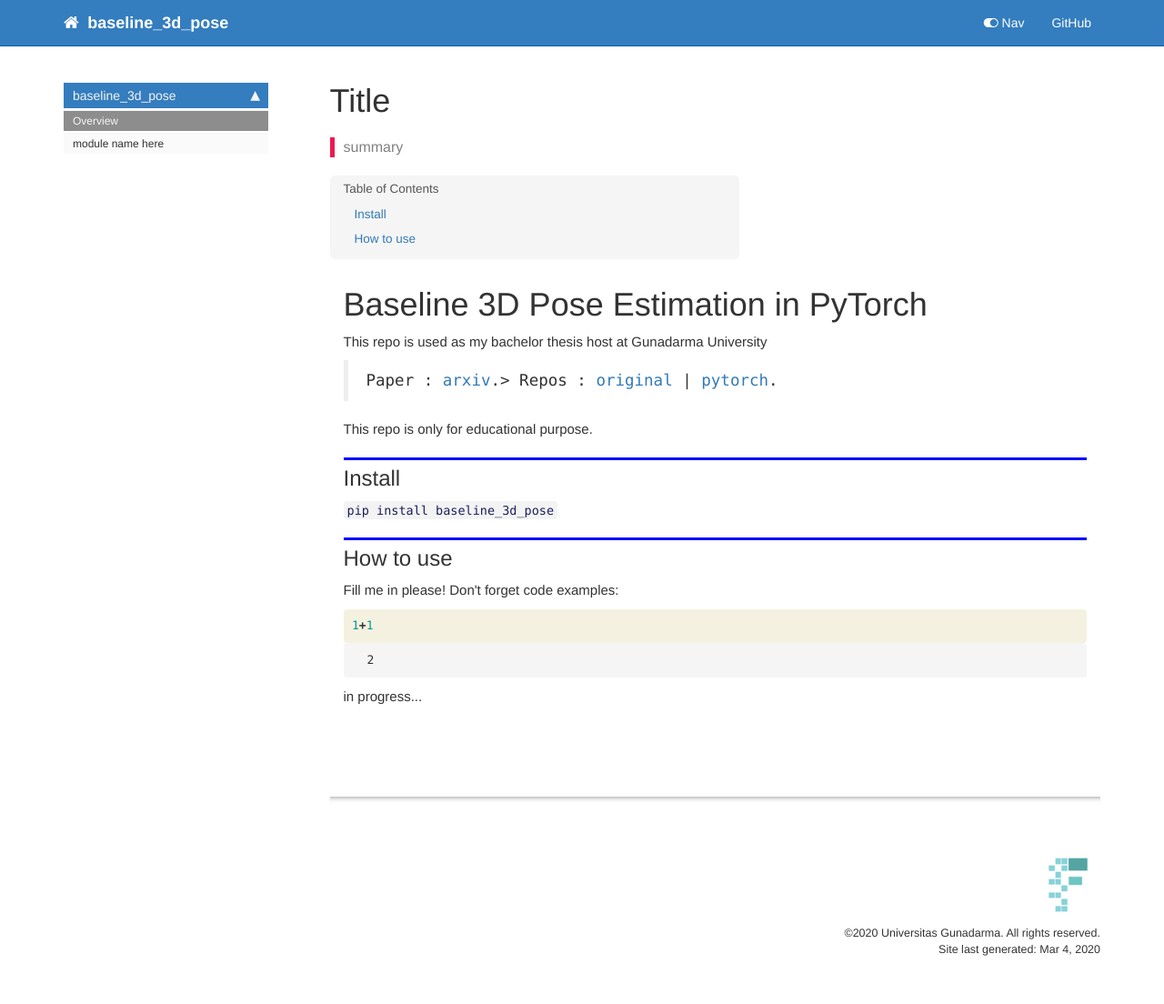
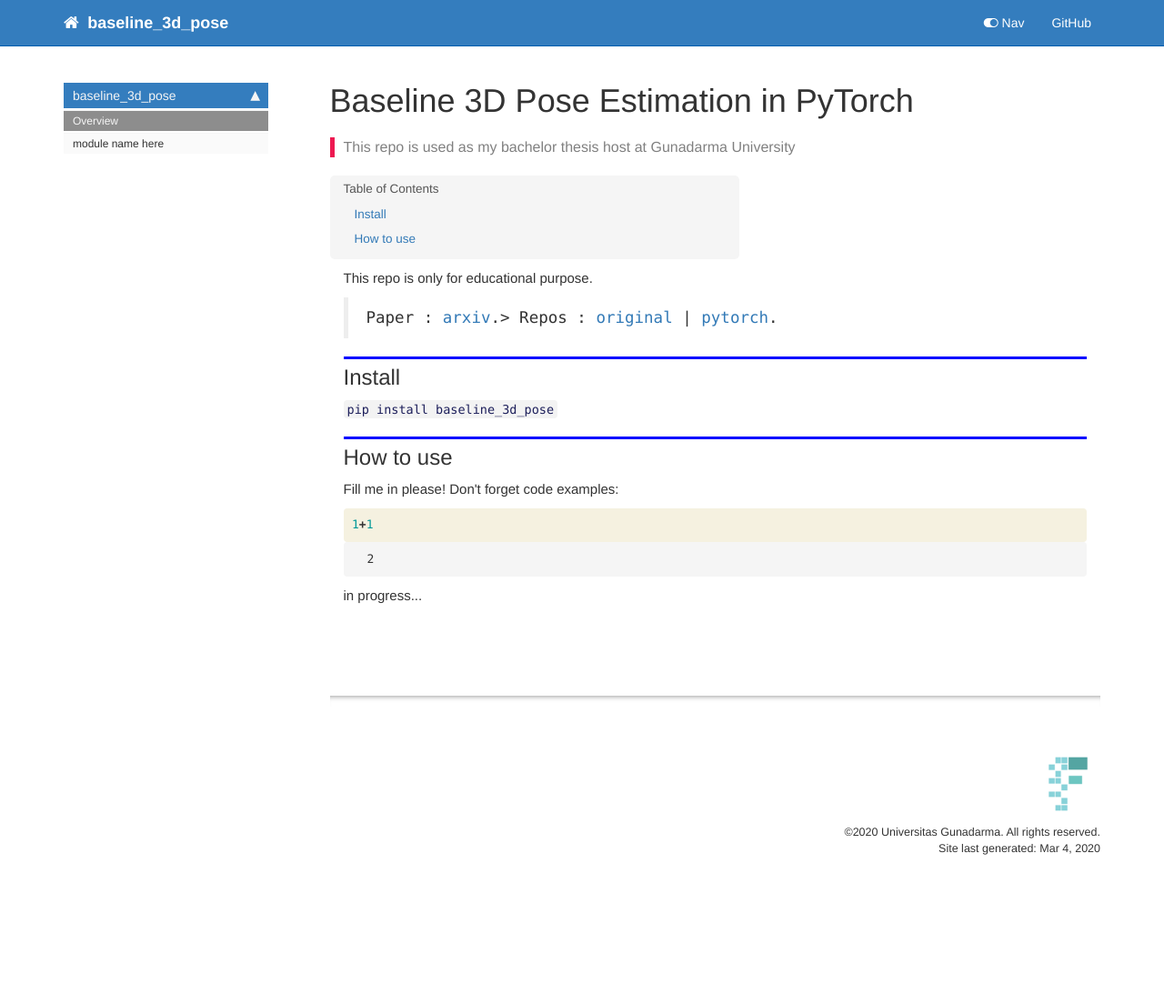
Before and after one commit to denilson020898/baseline_3d_pose, a Jekyll site: the page built from docs/index.html, in a window 1280 px wide. Shown: the whole page at 91% size. Built offline with Jekyll 4.4.1, drawn with Linux system fonts in a browser that asks for light colours; nearby versions of some CDN libraries; comment, search, counter and statistics services are not loaded; after the commit the page ends 993 px from its top, so only the background shows below that.

Commit message:
another fix

```diff
--- a/docs/index.html
+++ b/docs/index.html
@@ -1,11 +1,11 @@
 ---
 
-title: Title
+title: Baseline 3D Pose Estimation in PyTorch
 
 keywords: fastai
 sidebar: home_sidebar
 
-summary: "summary"
+summary: "This repo is used as my bachelor thesis host at Gunadarma University"
 ---
 <!--
 
@@ -24,16 +24,9 @@ summary: "summary"
 </div>
 <div class="cell border-box-sizing text_cell rendered"><div class="inner_cell">
 <div class="text_cell_render border-box-sizing rendered_html">
-<h1 id="Baseline-3D-Pose-Estimation-in-PyTorch">Baseline 3D Pose Estimation in PyTorch<a class="anchor-link" href="#Baseline-3D-Pose-Estimation-in-PyTorch">&#182;</a></h1><p>This repo is used as my bachelor thesis host at Gunadarma University</p>
+<p>This repo is only for educational purpose.</p>
 <blockquote><p>Paper : <a href="https://arxiv.org/abs/1705.03098">arxiv</a>.&gt; Repos : <a href="https://github.com/una-dinosauria/3d-pose-baseline">original</a> | <a href="https://github.com/weigq/3d_pose_baseline_pytorch">pytorch</a>.</p>
 </blockquote>
-
-</div>
-</div>
-</div>
-<div class="cell border-box-sizing text_cell rendered"><div class="inner_cell">
-<div class="text_cell_render border-box-sizing rendered_html">
-<p>This repo is only for educational purpose.</p>
 
 </div>
 </div>
```
Also changed, not shown: README.md, 1 other file.
